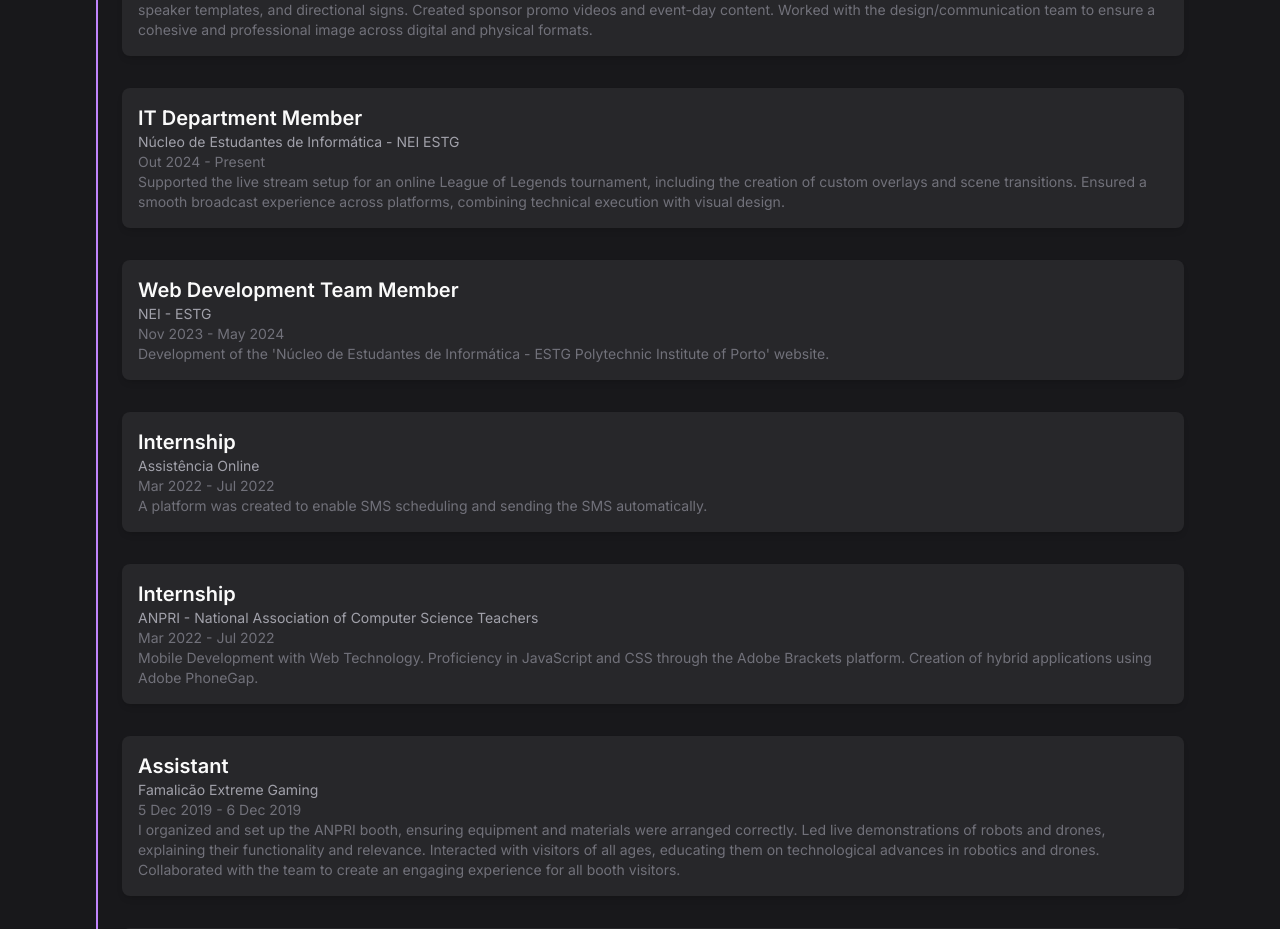
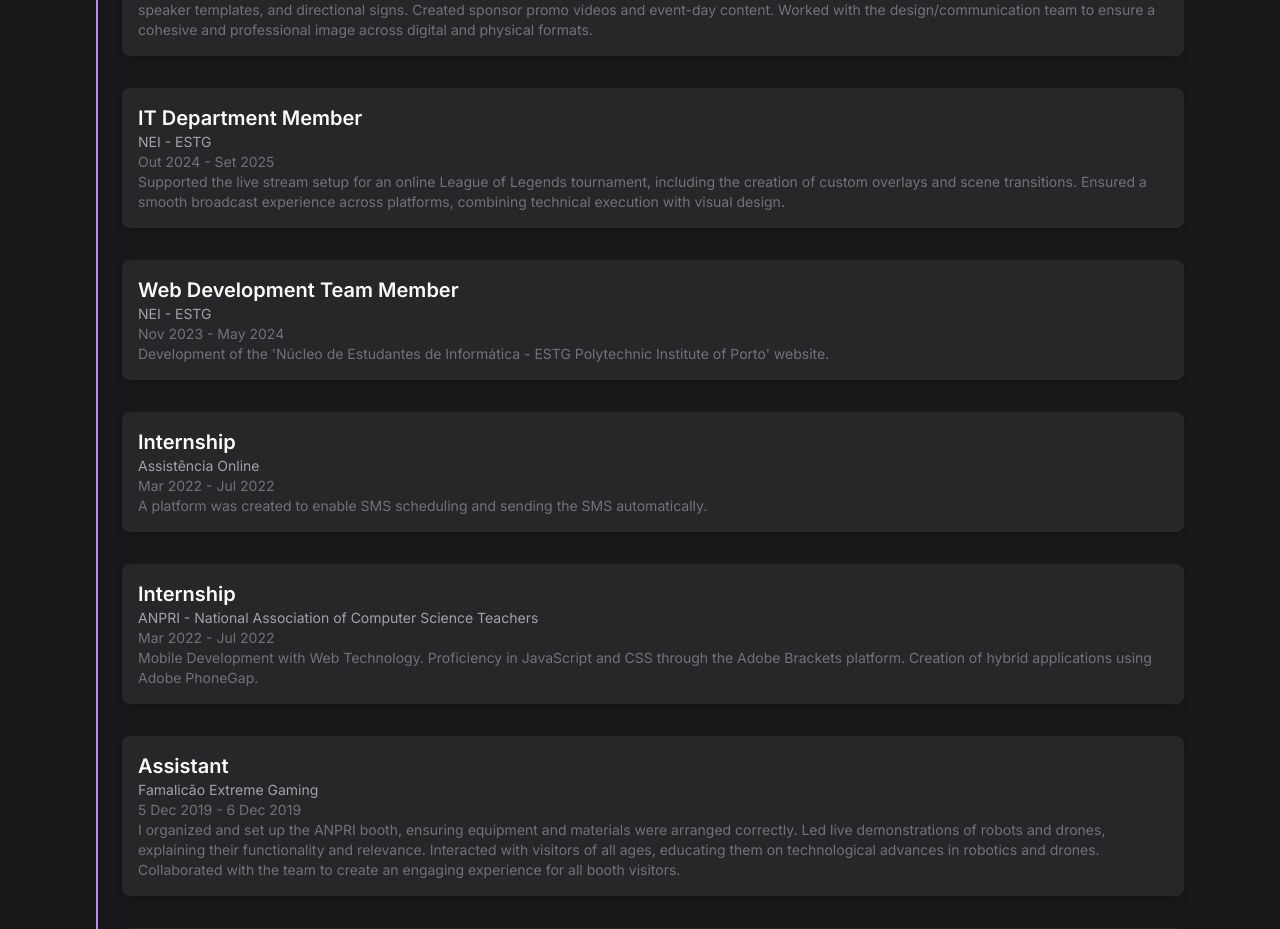
Before and after one commit to heyliceeee/cv-alice-dias, a React (Vite) app in the folder alice-dias/: page / in a window 1280 px wide. Shown: the part 2620-3549 px from the top of the page. Built offline with nearby package versions, Linux system fonts and the light colour scheme; no server answers.

Commit message:
💄Update Experience

```diff
--- a/alice-dias/src/components/Experience.jsx
+++ b/alice-dias/src/components/Experience.jsx
@@ -25,8 +25,8 @@ const experiences = [
     {
         id: 3,
         title: "IT Department Member",
-        company: "Núcleo de Estudantes de Informática - NEI ESTG",
-        duration: "Out 2024 - Present",
+        company: "NEI - ESTG",
+        duration: "Out 2024 - Set 2025",
         description: "Supported the live stream setup for an online League of Legends tournament, including the creation of custom overlays and scene transitions. Ensured a smooth broadcast experience across platforms, combining technical execution with visual design."
     },
     {
```
Also changed, not shown: 1 other file (tests, documents, lock files or other folders).
